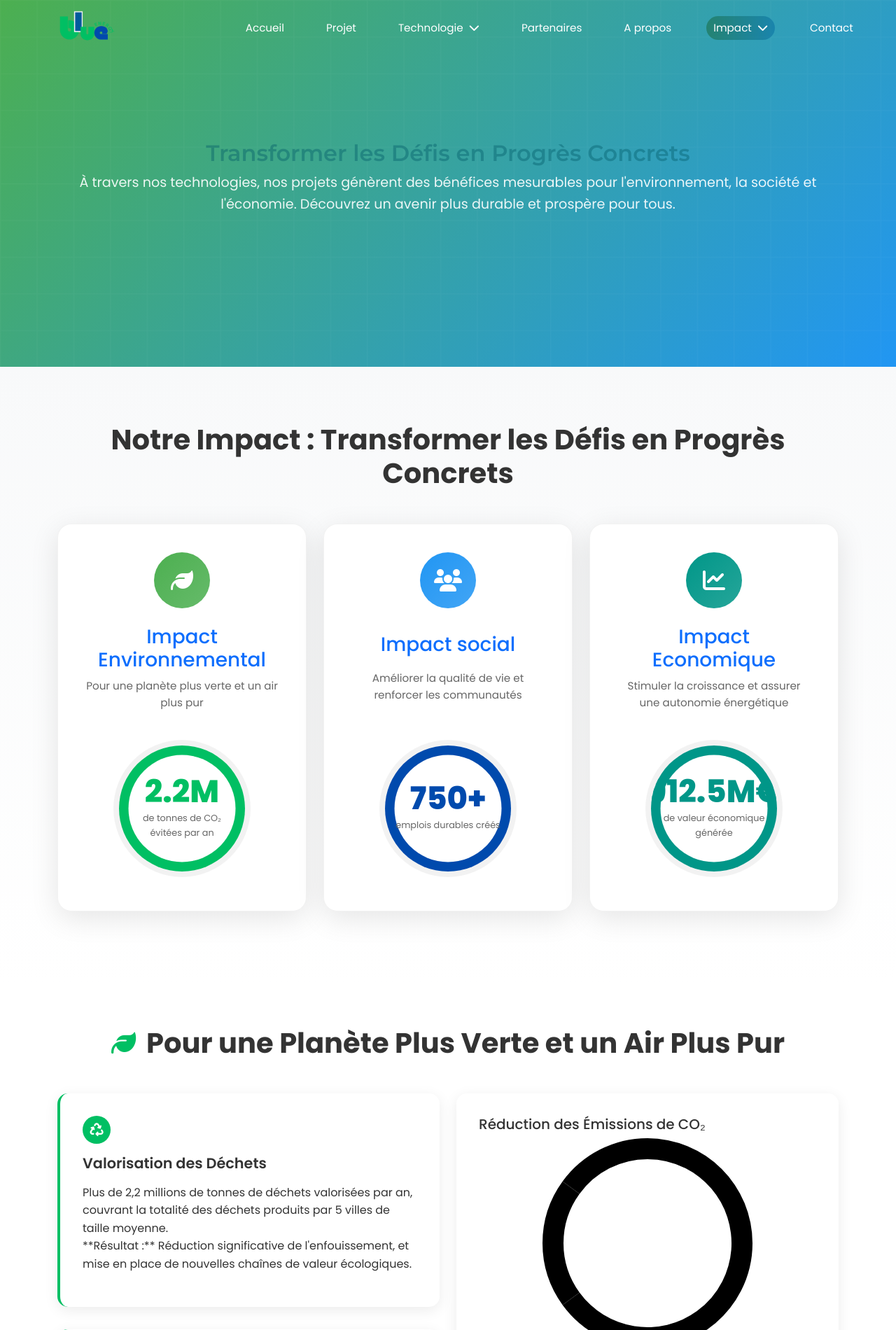
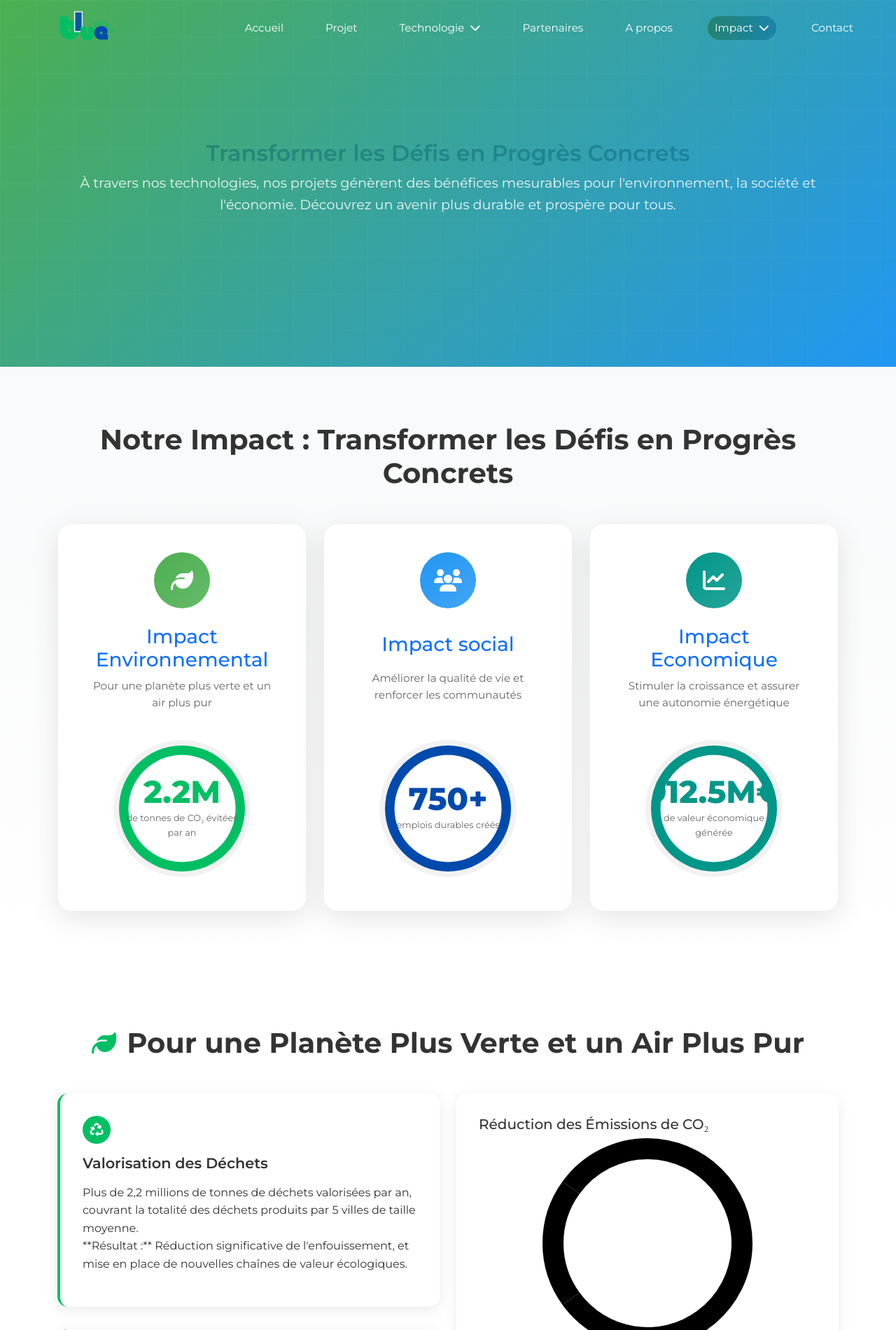
Before and after one commit to GysAlex/bleuenergy, a PHP site: page /impact in a window 1280 px wide. Shown: the top 1900 px of the page at 70% size. Run offline with PHP 8.4, Linux system fonts and the light colour scheme; some libraries are stand-ins or nearby versions.

Commit message:
fixing a font on the impact page

```diff
--- a/src/Views/impact.php
+++ b/src/Views/impact.php
@@ -45,7 +45,7 @@
             margin: 0;
             padding: 0;
             box-sizing: border-box;
-            font-family: 'Montserrat':
+            font-family: 'Montserrat';
         }
 
         body {
```
